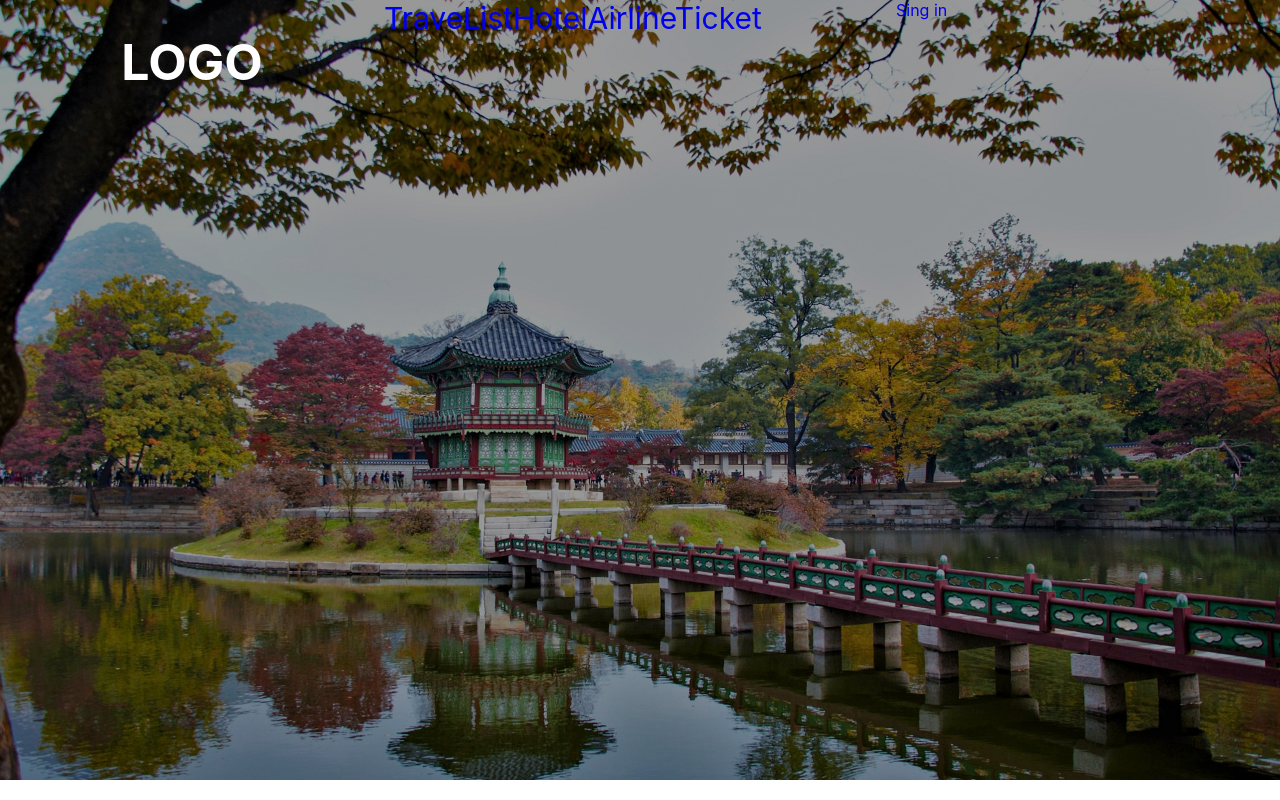
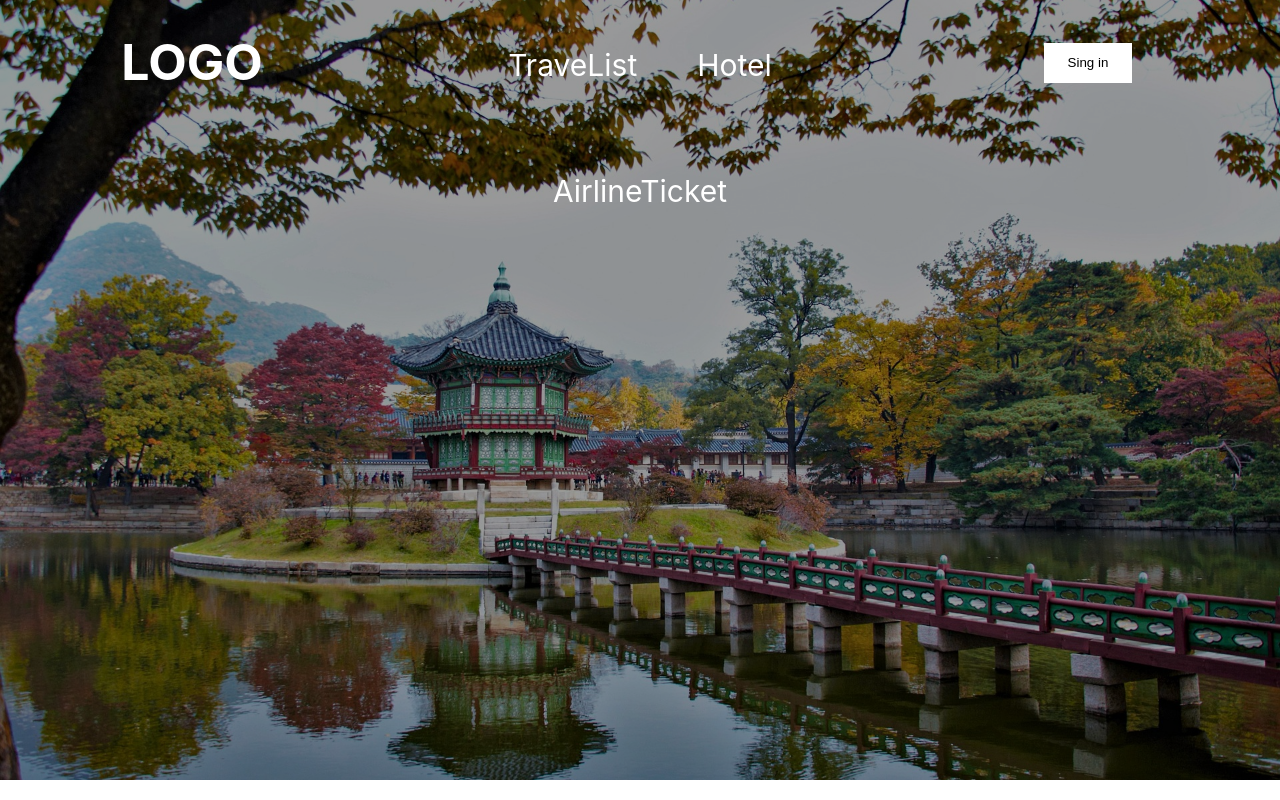
Before and after one commit to ykkc21/Capstone, a React (Create React App) app in the folder project/: page / in a window 1280 px wide. Built offline with nearby package versions, Linux system fonts and the light colour scheme.

Commit message:
commit
commit

```diff
--- a/project/src/App.js
+++ b/project/src/App.js
@@ -21,24 +21,24 @@ function App() {
           </div>
           <ul className={style.Header_ul}>
             <li className={style.Header_li}>
-              <a href="/" className={style.Header_a}>
+              <a href="/" className={style.Header_li_a}>
                 TraveList
               </a>
             </li>
             <li className={style.Header_li}>
-              <a href="/" className={style.Header_a}>
+              <a href="/" className={style.Header_li_a}>
                 Hotel
               </a>
             </li>
             <li className={style.Header_li}>
-              <a href="/" className={style.Header_a}>
+              <a href="/" className={style.Header_li_a}>
                 AirlineTicket
               </a>
             </li>
           </ul>
-          <a href="/" className={style.Header_Login}>
-            Sing in
-          </a>
+          <div className={style.Hedaer_Login}>
+            <button className={style.Hedaer_Login_btn}>Sing in</button>
+          </div>
         </div>
       </header>
       <section className={style.View}>
--- a/project/src/styles/App.module.css
+++ b/project/src/styles/App.module.css
@@ -46,19 +46,35 @@ body {
   width: 40%;
   height: 100%;
   float: left;
+  text-align: center;
 }
 
 .Header_li {
   display: inline-block;
   text-align: center;
   font-size: 30px;
+  padding: 47px 30px 43px 30px;
+}
+.Header_li_a {
+  color: #fff;
 }
 
 .Hedaer_Login {
-  display: block;
   width: 30%;
   height: 100%;
   float: left;
+  position: relative;
+}
+.Hedaer_Login_btn {
+  position: absolute;
+  top: 50%;
+  left: 50%;
+  transform: translate(-50%, -50%);
+  border: none;
+  width: 88px;
+  height: 40px;
+  background-color: #fff;
+  color: ;
 }
 
 .View {
```
